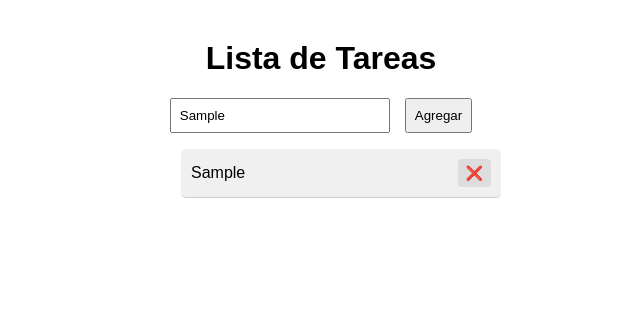
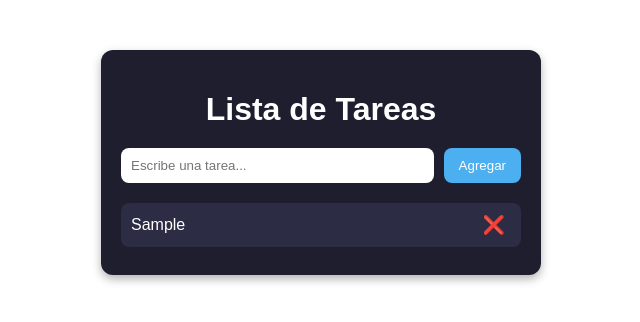
Before and after one commit to barbaracortez/react-tareas-To-Do, a React (Create React App) app in the folder lista-tareas/: page / in a window 1280 px wide. Both pictures are taken after typing "Sample" into the empty fields and a click on the button "Agregar". Shown: the top 322 px of the page, without its empty margins (319-959 px from the left). Built offline with nearby package versions, Linux system fonts and the light colour scheme.

Commit message:
lista de Tareas en React lista

```diff
--- a/lista-tareas/src/App.css
+++ b/lista-tareas/src/App.css
@@ -1,95 +1,69 @@
-.App {
+.app {
+  max-width: 400px;
+  margin: 50px auto;
+  padding: 20px;
   text-align: center;
-  margin-top: 40px;
-  font-family: sans-serif;
+  background: #1e1e2f;
+  color: #fff;
+  border-radius: 12px;
+  box-shadow: 0 4px 10px rgba(0, 0, 0, 0.3);
+  font-family: Arial, sans-serif;
 }
 
-input {
-  padding: 8px;
-  width: 200px;
-  margin-right: 10px;
+h1 {
+  margin-bottom: 20px;
 }
 
-button {
-  padding: 8px;
-  margin-left: 5px;
+.formulario {
+  display: flex;
+  gap: 10px;
+  margin-bottom: 20px;
+}
+
+.formulario input {
+  flex: 1;
+  padding: 10px;
+  border: none;
+  border-radius: 8px;
+}
+
+.formulario button {
+  padding: 10px 15px;
+  border: none;
+  background: #4cafef;
+  color: #fff;
+  border-radius: 8px;
   cursor: pointer;
 }
 
-button {
-  padding: 8px;
-  margin-left: 5px;
-  cursor: pointer;
-}
-
-li {
-  margin: 10px auto;
+.lista-tareas {
   list-style: none;
-  background-color: #f0f0f0;
-  padding: 10px;
-  width: 300px;
-  text-align: left;
-  border-radius: 5px;
-  display: flex;
-  justify-content: space-between;
-  align-items: center;
-}
-
-li button {
-  background-color: crimson;
-  color: white;
-  border: none;
-  border-radius: 4px;
-  padding: 5px 10px;
+  padding: 0;
 }
 
 .tarea {
   display: flex;
+  justify-content: space-between;
   align-items: center;
-  cursor:pointer;
-  transition: all 0.3s ease;
-  border-bottom: 1px solid #ccc;
-  display: flex;
-  justify-content: center;
-  gap: 8px;
-  margin-bottom: 10px;
-}
-
-.tarea.completada {
-  text-decoration: line-through;
-  opacity: 0.5;
+  padding: 10px;
+  margin-bottom: 8px;
+  background: #2c2c44;
+  border-radius: 8px;
 }
 
 .tarea span {
-  flex-grow: 1;
-  text-align: left;
   cursor: pointer;
-}
-
-.tarea input [type="text"]{
-  padding: 6px;
-  font-size: 1rem;
-  border: 1px solid #ccc;
-  border-radius: 5px;
-  width: 200px;
-  margin-right: 5px;
 }
 
 .tarea.completada span {
   text-decoration: line-through;
-  color: gray;
+  opacity: 0.7;
 }
 
 .tarea button {
-  padding: 6px 8px;
-  font-size: 14px;
+  border: none;
+  background: transparent;
+  color: #ff5555;
   cursor: pointer;
-  border: none;
-  border-radius: 4px;
-  background-color: #ddd;
-  transition: background-color 0.2s ease;
+  font-size: 18px;
 }
-
-.tarea button:hover {
-  background-color: #bbb;
-}
--- a/lista-tareas/src/App.js
+++ b/lista-tareas/src/App.js
@@ -1,60 +1,43 @@
 import { useState, useEffect } from "react";
 import "./App.css";
-import Formulario from "./components/Formulario.jsx";
-import ListaDeTareas from "./components/ListaDeTareas.jsx";
-import Tarea from "./components/Tarea.jsx";
-
+import Formulario from "./components/Formulario";
+import ListaDeTareas from "./components/ListaDeTareas";
 
 function App() {
-  const [tarea, setTarea ] = useState("");
-  const [lista, setLista] = useState(()=>{
-    try {
-      const tareasGuardadas = JSON.parse(localStorage.getItem("tareas"));
-      return Array.isArray(tareasGuardadas) ? tareasGuardadas : [];
-    } catch (error) {
-      console.warn("Error al leer tareas desde Local:", error);
-    }
+  const [tareas, setTareas] = useState(() => {
+    const saved = localStorage.getItem("tareas");
+    return saved ? JSON.parse(saved) : [];
   });
 
+  // Guardar en localStorage cada vez que cambien
+  useEffect(() => {
+    localStorage.setItem("tareas", JSON.stringify(tareas));
+  }, [tareas]);
 
-  useEffect(()=>{
-    localStorage.setItem("tareas", JSON.stringify(lista));
-  },[lista]);
-
-  const agregarTarea = () => {
-    if (tarea.trim() !== "") {
-      const nuevaTarea = {
-        texto: tarea,
-        completada:false,
-      };
-      setLista([...lista, nuevaTarea]);
-      setTarea("");
-    }
+  const agregarTarea = (texto) => {
+    if (texto.trim() === "") return;
+    setTareas([...tareas, { texto, completada: false }]);
   };
 
-  const alternarCompletada = (index) => {
-    const listaActualizada = [...lista];
-    listaActualizada[index].completada = !listaActualizada[index].completada;
-    setLista(listaActualizada)
-  }
-
-  const borrarTarea = (index) => {
-    const nuevaLista = [...lista];
-    nuevaLista.splice(index, 1);
-    setLista(nuevaLista);
+  const eliminarTarea = (index) => {
+    setTareas(tareas.filter((_, i) => i !== index));
   };
 
-  const editarTarea = (index, nuevoTexto) => {
-    const listaActualizada = [...lista];
-    listaActualizada[index].texto = nuevoTexto;
-    setLista(listaActualizada)
-  }
+  const toggleCompletar = (index) => {
+    const nuevas = [...tareas];
+    nuevas[index].completada = !nuevas[index].completada;
+    setTareas(nuevas);
+  };
+
   return (
-    <div className="App">
+    <div className="app">
       <h1>Lista de Tareas</h1>
-      <Formulario Tarea={Tarea} setTarea={setTarea} agregarTarea={agregarTarea}/>
-      <ListaDeTareas lista ={lista} onBorrar={borrarTarea} onAlternar={alternarCompletada}
-      onEditar={editarTarea}/>
+      <Formulario agregarTarea={agregarTarea} />
+      <ListaDeTareas
+        tareas={tareas}
+        eliminarTarea={eliminarTarea}
+        toggleCompletar={toggleCompletar}
+      />
     </div>
   );
 }
--- a/lista-tareas/src/components/Formulario.jsx
+++ b/lista-tareas/src/components/Formulario.jsx
@@ -1,15 +1,25 @@
-import React from "react";
+import { useState } from "react";
 
-function Formulario({ tarea, setTarea, agregarTarea}){
-    return (
-        <div>
-            <input
-            type="text"
-            value={tarea}
-            onChange={(e) => setTarea(e.target.value) } placeholder="Escribe una tarea"/>
-            <button onClick={agregarTarea}>Agregar</button>
-        </div>
-    )
+function Formulario({ agregarTarea }) {
+  const [texto, setTexto] = useState("");
+
+  const handleSubmit = (e) => {
+    e.preventDefault();
+    agregarTarea(texto);
+    setTexto(""); // limpia input
+  };
+
+  return (
+    <form onSubmit={handleSubmit} className="formulario">
+      <input
+        type="text"
+        value={texto}
+        onChange={(e) => setTexto(e.target.value)}
+        placeholder="Escribe una tarea..."
+      />
+      <button type="submit">Agregar</button>
+    </form>
+  );
 }
 
 export default Formulario;
--- a/lista-tareas/src/components/ListaDeTareas.jsx
+++ b/lista-tareas/src/components/ListaDeTareas.jsx
@@ -1,30 +1,22 @@
 import Tarea from "./Tarea";
 
-function ListaDeTareas ({ lista, onBorrar, onAlternar}) {
-    return (
-        <ul className="lista-tareas">
-            {lista.filter((t)=> t && typeof t.texto === "string")
-            .map((t, index)=>(
-               <Tarea
-                    key={index}
-                    texto={t.texto}
-                    completada={t.completada}
-                    onBorrar={()=>onBorrar(index)}
-                    onAlternar={()=>onAlternar(index)}
-                    onEditar={(nuevoTexto) => {
-                        const listaActulizada = [...lista];
-                        listaActulizada[index].texto = nuevoTexto
-                        onBorrar(index);
-                        listaActulizada.splice(index, 0 , {
-                            texto: nuevoTexto,
-                            completada: t.completada,
-                        });
-                        onAlternar(index);
-                        }}
-                />
-            ))}
-        </ul>
-    );
+function ListaDeTareas({ tareas, eliminarTarea, toggleCompletar }) {
+  return (
+    <div className="lista-tareas">
+      {tareas.length === 0 ? (
+        <p>No hay tareas todavía ✅</p>
+      ) : (
+        tareas.map((t, i) => (
+          <Tarea
+            key={i}
+            tarea={t}
+            eliminarTarea={() => eliminarTarea(i)}
+            toggleCompletar={() => toggleCompletar(i)}
+          />
+        ))
+      )}
+    </div>
+  );
 }
 
 export default ListaDeTareas;
--- a/lista-tareas/src/components/Tarea.jsx
+++ b/lista-tareas/src/components/Tarea.jsx
@@ -1,51 +1,9 @@
-import { useState } from "react";
-
-function Tarea({ texto, completada, onBorrar, onAlternar, onEditar }) {
-  const [editando, setEditando] = useState(false);
-  const [nuevoTexto, setNuevoTexto] = useState(texto);
-
-  const manejarDobleClick = () => {
-    setEditando(true);
-  };
-
-  const manejarCambio = (e) => {
-    setNuevoTexto(e.target.value);
-  };
-
-  const manejarGuardar = () => {
-    if (nuevoTexto.trim() !== "") {
-      onEditar(nuevoTexto);
-    }
-    setEditando(false);
-  };
-
-  const manejarKeyPress = (e) => {
-    if (e.key === "Enter") {
-      manejarGuardar();
-    }
-  };
-
+function Tarea({ tarea, eliminarTarea, toggleCompletar }) {
   return (
-    <li
-      className={`tarea ${completada ? "completada" : ""}`}
-      onDoubleClick={manejarDobleClick}
-    >
-      {editando ? (
-        <input
-          type="text"
-          value={nuevoTexto}
-          onChange={manejarCambio}
-          onBlur={manejarGuardar}
-          onKeyDown={manejarKeyPress}
-          autoFocus
-        />
-      ) : (
-        <>
-          <span onClick={onAlternar}>{texto}</span>
-          <button onClick={onBorrar}>❌</button>
-        </>
-      )}
-    </li>
+    <div className={`tarea ${tarea.completada ? "completada" : ""}`}>
+      <span onClick={toggleCompletar}>{tarea.texto}</span>
+      <button onClick={eliminarTarea}>❌</button>
+    </div>
   );
 }
 
```
